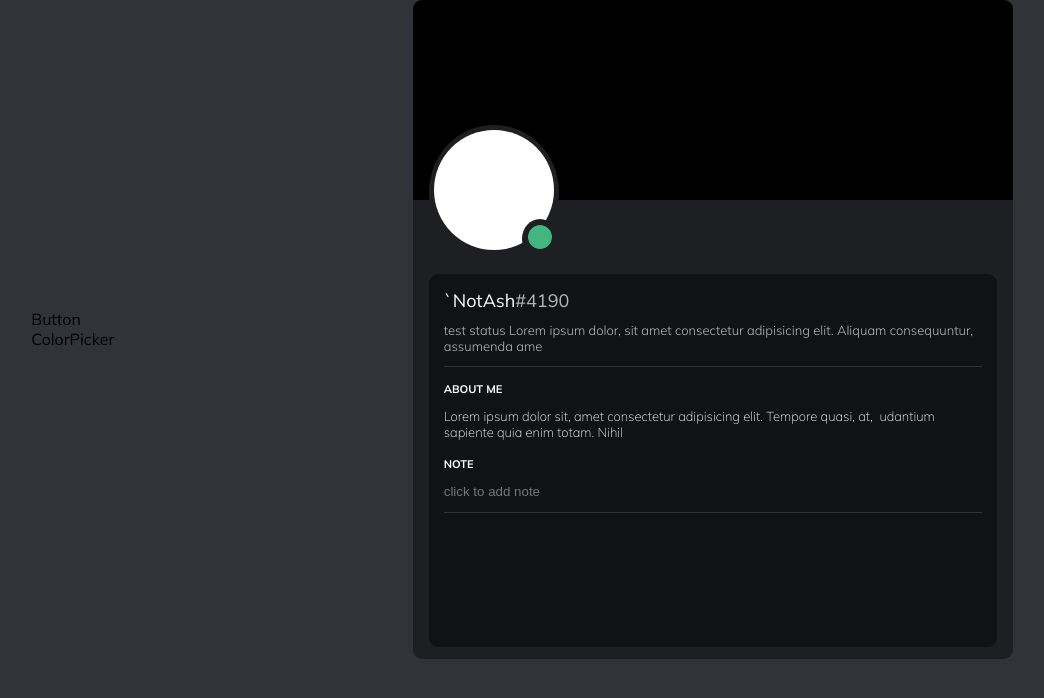
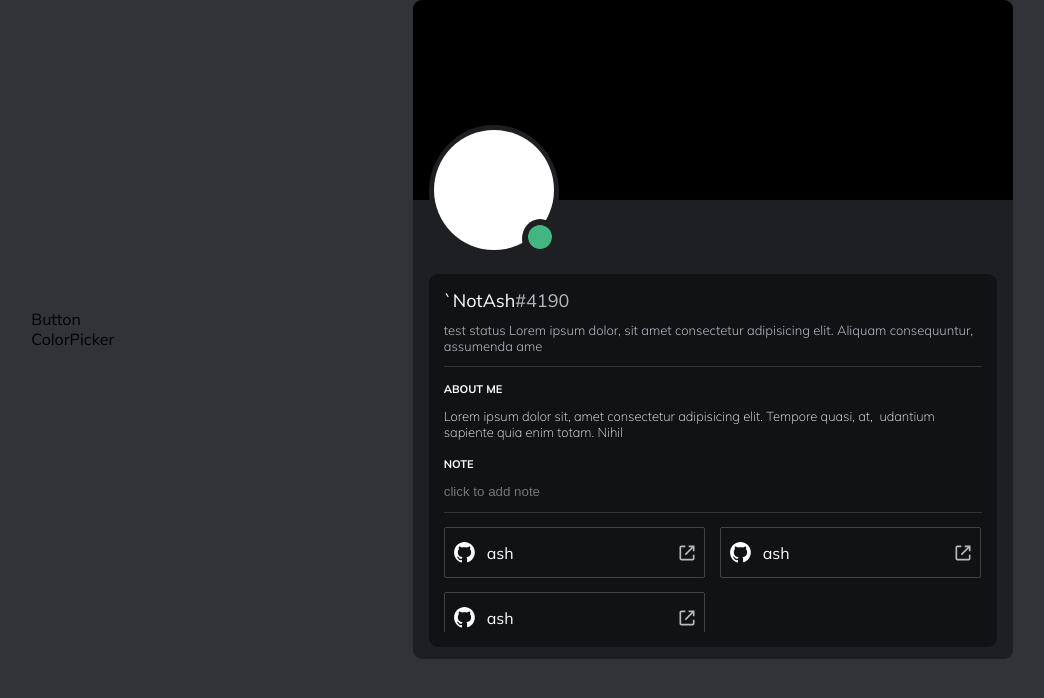
Before and after one commit to itz-ash/profile-maker, a React (Vite) app: page / in a window 1280 px wide. Shown: the top 698 px of the page, without its empty margins (118-1162 px from the left). Built offline with nearby package versions, Linux system fonts and the light colour scheme.

Commit message:
Update MainProfileMain.tsx

```diff
--- a/src/components/MainProfileMain.tsx
+++ b/src/components/MainProfileMain.tsx
@@ -1,6 +1,7 @@
 import React from "react";
 import Divider from "./Divider";
 import AboutMe from "./AboutMe";
+import Connections from "./Connections";
 const MainProfileMain = () => {
   return (
     <div>
@@ -20,7 +21,11 @@ const MainProfileMain = () => {
               <AboutMe />
               <Divider />
             </div>
-            <div className="connectionContainer"></div>
+            <div className="connectionContainer">
+              <Connections />
+              <Connections />
+              <Connections />
+            </div>
           </div>
         </div>
       </div>
```
